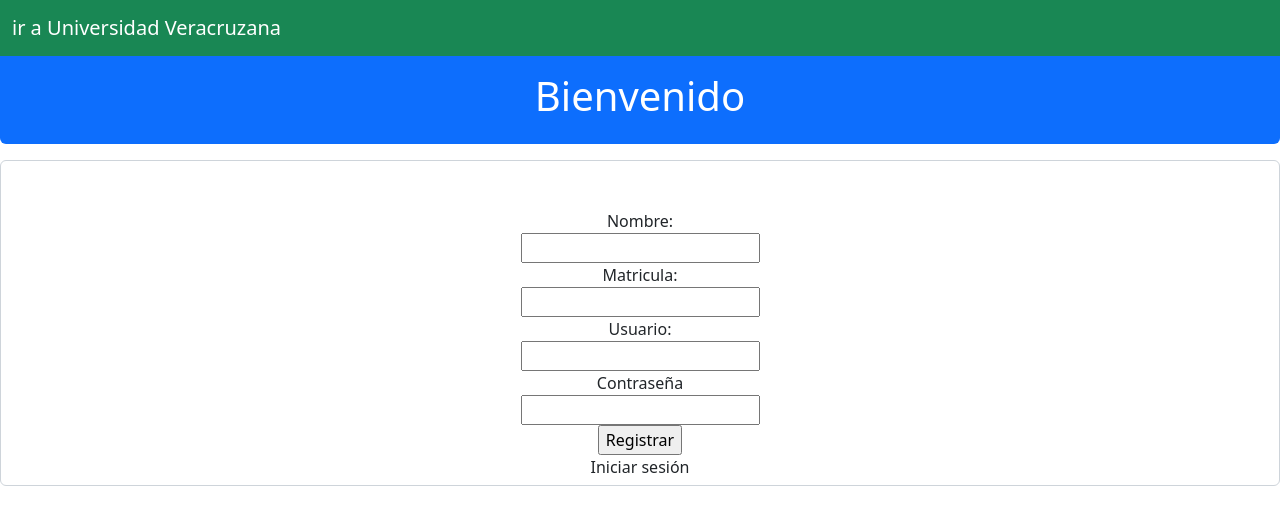
After one commit to aronmarshall/ProyectoFinal, a Django app: page /registro in a window 1280 px wide. The commit adds this page. Shown: the top 525 px of the page. Run offline with Django 4.2, Linux system fonts and the light colour scheme.

Commit message:
version con manejo de datos sencibles y registro de usuarios, aun falta validar que existan y que esten correcto. conexíon a mysql en docker

```diff
--- a/systemEvaluacion/systemEvaluacion/urls.py
+++ b/systemEvaluacion/systemEvaluacion/urls.py
@@ -26,4 +26,6 @@ urlpatterns = [
     path('', RedirectView.as_view(url='login')),
     path('login', vistas.loguear_usuario),
     path('inicio', vistas.inicio),
+    path('registro', vistas.vista_registro, name="registro"),
+    #path('registro', vistas.registro_usuarios),
 ]
--- a/systemEvaluacion/systemEvaluacion/views.py
+++ b/systemEvaluacion/systemEvaluacion/views.py
@@ -99,3 +99,15 @@ def loguear_usuario(request):
     else:
         error = "Método no soportado"
         return render(request, 'login.html')
+
+def vista_registro(request):
+    return render(request, 'registro.html')
+
+def registro_usuarios(request):
+    if request.method == 'POST':
+        nombre_completo = request.POST.get('nombre_completo')
+        matricula = request.POST.get('matricula')
+
+        nuevo_usuario = models.Alumno.objects.create(nombre_completo=nombre_completo, matricula=matricula)
+        nuevo_usuario.save()
+        return render(request, 'login.html')
--- a/systemEvaluacion/templates/login.html
+++ b/systemEvaluacion/templates/login.html
@@ -11,7 +11,7 @@
     {% endblock %}
     <section>
       {% block formulario %}
-      <form action="/login" method="POST">
+      <form action="/" method="POST">
         {% csrf_token %}
         <div>
           <label for="usuario">Usuario:</label>
@@ -23,7 +23,7 @@
           <br>
           <input type="password" id="contra" name="contra"/>
         </div>
-        <a class="navbar-brand" href="#">¿No tienes cuenta?</a>
+        <a class="navbar-brand" href="registro">¿No tienes cuenta?</a>
         <br>
         {{ ip }}
         <br>
--- /dev/null
+++ b/systemEvaluacion/templates/registro.html
@@ -0,0 +1,32 @@
+{% extends "baseLogin.html" %}
+    <head>
+        {% block titulo %}Registro de usuario{% endblock %}
+    </head>
+    <body>
+        {% block encabezado %}
+        <h1>Bienvenido</h1>
+        {% if messages %}
+    <ul class="messages">
+        {% for message in messages %}
+            <li>{{ message }}</li>
+        {% endfor %}
+    </ul>
+{% endif %}
+        {% endblock %}
+        {% block formulario %}
+            <form action="/" method="POST">
+                {% csrf_token %}
+                <label>Nombre:</label><br>
+                <input type="text" id="nombre_completo" name="nombre_completo"/><br>
+                <label>Matricula:</label><br>
+                <input type="text" id="matricula" name="matricula"/><br>
+                <label>Usuario:</label><br>
+                <input type="text" id="usuario_nuevo" name="usuario_nuevo"/><br>
+                <label>Contraseña</label><br>
+                <input type="password" id="contasenia" name="contrasenia"><br>
+                <input type="submit" value="Registrar"/>
+            </form>
+            <a class="navbar-brand" href="login">Iniciar sesión</a><br>
+
+        {% endblock %}
+    </body>
```
Also changed, not shown: systemEvaluacion/bd/models.py (+10 -0 lines), systemEvaluacion/run.py (added, +16 -0 lines), systemEvaluacion/systemEvaluacion/settings.py (+1 -7 lines), systemEvaluacion/bd/migrations/0002_alumno_usuario.py (added), systemEvaluacion/bd/migrations/0003_remove_usuario_alumno_delete_alumno_delete_usuario.py (added), systemEvaluacion/bd/migrations/0004_alumno_usuario.py (added), systemEvaluacion/templates/baseLogin.html (line endings or trailing spaces), 2 other files.
